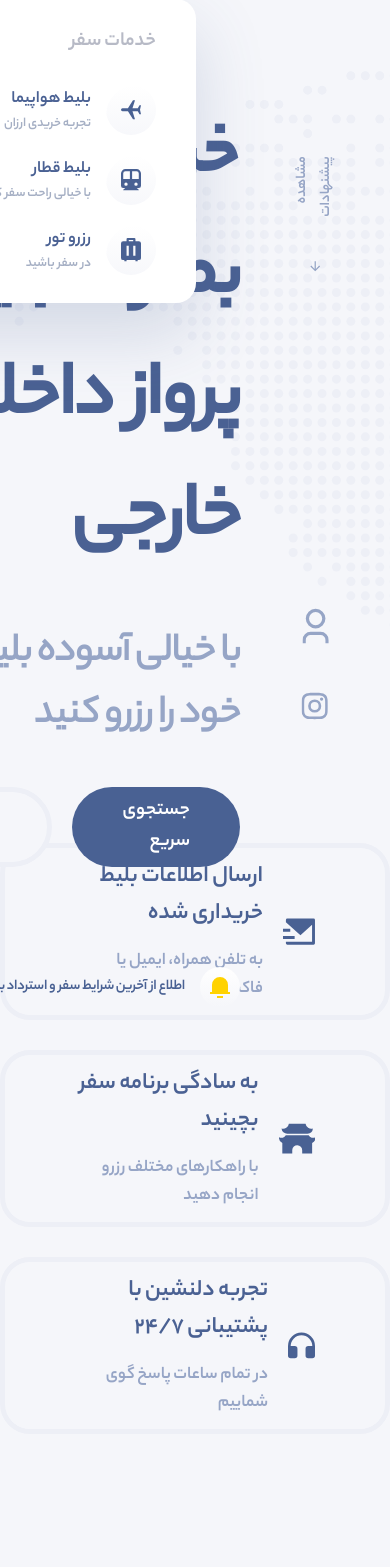
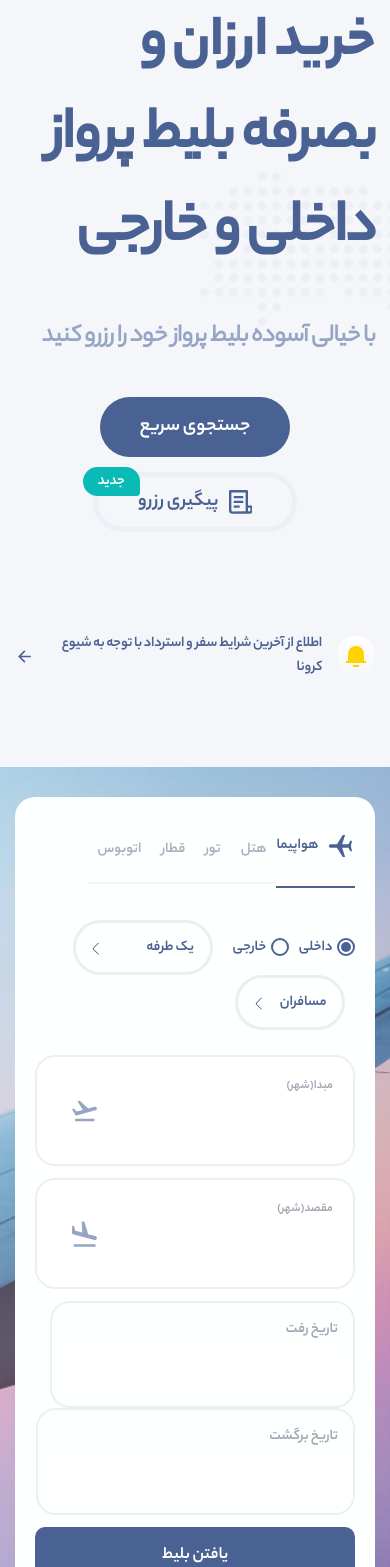
Before and after one commit to im-parsa/Papelo-Client, a React (Create React App) app: page / in a window 390 px wide. Shown: the part 101-1668 px from the top of the page. Built offline with nearby package versions, Linux system fonts and the light colour scheme.

Commit message:
feat(routes/home): Responsive, Header

```diff
--- a/src/routes/home/home.component.tsx
+++ b/src/routes/home/home.component.tsx
@@ -27,6 +27,11 @@ import { ReactComponent as Box2 } from '../../assets/icons/box-2.svg';
 import { ReactComponent as Box3 } from '../../assets/icons/box-3.svg';
 import Texture from '../../assets/images/texture.svg';
 import Image3 from '../../assets/images/image-3.svg';
+import Header1 from '../../assets/images/header-1.svg';
+import Header2 from '../../assets/images/header-2.svg';
+import Header3 from '../../assets/images/header-3.svg';
+import Header4 from '../../assets/images/header-4.svg';
+import Header5 from '../../assets/images/header-5.svg';
 
 import styles from './home.module.scss';
 
@@ -330,7 +335,7 @@ const Home = () =>
                     </div>
                 </div>
                 <div className={styles.homeHeaderImage}>
-                    <div className={styles.homeHeaderImageBackground} data-page={page}/>
+                    <div className={styles.homeHeaderImageBackground} style={{ backgroundImage: `url(${page === 'plane' ? Header1 : page === 'hotel' ? Header2 : page === 'tour' ? Header3 : page === 'train' ? Header4 : page === 'bus' ? Header5 : 0})` }}/>
                     <div className={styles.homeHeaderImageContentParent}>
                         <div className={styles.homeHeaderImageContentBox}>
                             <nav className={styles.homeHeaderImageContentBoxNav}>
--- a/src/routes/home/home.module.scss
+++ b/src/routes/home/home.module.scss
@@ -2,13 +2,18 @@
 {
     &FastSearch
     {
-        padding: 10rem 0;
+        padding: 10rem 1.5rem;
         background: #F5F6FA;
 
         &TopBar
         {
             display: flex;
             justify-content: space-between;
+
+            @media only screen and (max-width: 1110px)
+            {
+                flex-direction: column;
+            }
         }
 
         &RightHeading
@@ -34,6 +39,13 @@
 
                 display: flex;
                 align-items: center;
+
+                @media only screen and (max-width: 1110px)
+                {
+                    width: 100%;
+                    overflow: scroll;
+                    padding: 1rem 0;
+                }
 
                 li
                 {
@@ -239,12 +251,18 @@
         background-position-x: -40rem;
         background-position-y: 10rem;
         background-repeat: no-repeat;
-        padding: 10rem 0;
+        padding: 10rem 1.5rem;
 
         &Items
         {
             display: flex;
             align-items: center;
+
+            @media only screen and (max-width: 1100px)
+            {
+                align-items: flex-start;
+                flex-direction: column;
+            }
 
             button
             {
@@ -437,7 +455,7 @@
 
     &Magazine
     {
-        padding: 10rem 0;
+        padding: 10rem 1.5rem;
 
         &Top
         {
@@ -470,6 +488,7 @@
             grid-template-rows: repeat(2, 20rem);
             gap: 1.6rem;
 
+            height: auto;
             margin-top: 2rem;
 
             svg
@@ -588,6 +607,43 @@
                 grid-column: 3 / 4;
                 grid-row: 1 / 3;
             }
+
+            @media only screen and (max-width: 1000px)
+            {
+                grid-template-columns: repeat(1, 1fr);
+                grid-template-rows: repeat(auto-fit, 20rem);
+                gap: 1rem;
+
+                height: 90rem;
+
+                & > a:nth-child(1),
+                & > a:nth-child(2),
+                & > a:nth-child(3),
+                & > a:nth-child(4)
+                {
+                    grid-column: 1 / 2;
+                }
+
+                & > a:nth-child(1)
+                {
+                    grid-row: 1 / 2;
+                }
+
+                & > a:nth-child(2)
+                {
+                    grid-row: 2 / 3;
+                }
+
+                & > a:nth-child(3)
+                {
+                    grid-row: 3 / 4;
+                }
+
+                & > a:nth-child(4)
+                {
+                    grid-row: 4 / 5;
+                }
+            }
         }
     }
 }
@@ -600,6 +656,13 @@
     height: 100vh;
     margin-bottom: 3rem;
     background: #f5f6fa;
+
+    @media only screen and (max-width: 1110px)
+    {
+        height: auto;
+        grid-template-columns: 1fr;
+        grid-template-rows: 1fr 1fr;
+    }
 }
 
 .homeHeaderImage
@@ -608,6 +671,11 @@
     position: relative;
 
     height: 100vh;
+
+    @media only screen and (max-width: 1110px)
+    {
+        height: auto;
+    }
 }
 
 .homeHeaderImageContentParent
@@ -622,7 +690,26 @@
     width: 50rem;
     height: 68rem;
 
-    &::before    {
+    @media only screen and (max-width: 1500px)
+    {
+        margin: 8rem auto auto;
+    }
+
+    @media only screen and (max-width: 1250px)
+    {
+        transform: scale(.8);
+    }
+
+    @media only screen and (max-width: 1110px)
+    {
+        margin: 3rem 1.5rem;
+        width: 100%;
+        height: auto;
+        transform: scale(1);
+    }
+
+    &::before
+    {
         display: block;
         content: 'shadow';
         position: absolute;
@@ -649,6 +736,12 @@
     padding: 3.5rem;
 
     background: #FEFFFF;
+
+    @media only screen and (max-width: 1110px)
+    {
+        border-radius: 2rem;
+        padding: 2rem;
+    }
 }
 
 .homeHeaderImageContentList
@@ -730,7 +823,8 @@
         }
     }
 
-    & span    {
+    & span
+    {
         position: absolute;
         z-index: 99;
         bottom: 42%;
@@ -827,6 +921,12 @@
     {
         flex-direction: column;
     }
+
+
+    @media only screen and (max-width: 1110px)
+    {
+        flex-wrap: wrap;
+    }
 }
 
 .homeHeaderImageContentItemInput
@@ -1049,26 +1149,17 @@
     height: 92.25%;
     width: 100%;
 
-    &[data-page='plane']
-    {
-        background: url('../../assets/images/header-1.svg');
-    }
-
-    &[data-page='hotel']
-    {
-        background: url('../../assets/images/header-2.svg');
-    }
-
-    &[data-page='tour']    {
-        background: url('../../assets/images/header-3.svg');
-    }
-
-    &[data-page='train']    {
-        background: url('../../assets/images/header-4.svg');
-    }
-
-    &[data-page='bus']    {
-        background: url('../../assets/images/header-5.svg');
+    @media only screen and (max-width: 1200px)
+    {
+        height: 85%;
+    }
+
+    @media only screen and (max-width: 1110px)
+    {
+        border-radius: 0;
+        height: 100%;
+        padding: 2rem 0;
+        background-repeat: no-repeat;
     }
 }
 
@@ -1081,10 +1172,30 @@
 
     height: 100vh;
 
+    @media only screen and (max-width: 1110px)
+    {
+        grid-template-rows: 0 1fr;
+    }
+
     & > div
     {
         display: grid;
         grid-template-columns: 15rem 1fr;
+
+        @media only screen and (max-width: 1500px)
+        {
+            grid-template-columns: 12rem 1fr;
+        }
+
+        @media only screen and (max-width: 1200px)
+        {
+            grid-template-columns: 10rem 1fr;
+        }
+
+        @media only screen and (max-width: 1110px)
+        {
+            grid-template-columns: 0 1fr;
+        }
     }
 }
 
@@ -1096,6 +1207,11 @@
     margin: 0 auto auto;
     width: 100%;
     height: 10rem;
+
+    @media only screen and (max-width: 1110px)
+    {
+        flex-wrap: wrap;
+    }
 }
 
 .homeHeaderImageContentBoxNavItem
@@ -1111,6 +1227,13 @@
     font-size: 2rem;
     transition: all .3s;
 
+    @media only screen and (max-width: 1110px)
+    {
+        padding: 0 1rem 2rem 1rem;
+        font-size: 1.5rem;
+        width: auto;
+    }
+
     & svg
     {
         margin-left: .75rem;
@@ -1143,7 +1266,6 @@
     top: 0;
 
     background: #f5f6fa;
-    height: 10rem;
     width: 100%;
     padding: 0 12rem 0 5rem;
 
@@ -1151,6 +1273,21 @@
     {
         margin-top: 2rem;
     }
+
+    @media only screen and (max-width: 1400px)
+    {
+        padding: 0 8rem 0 3rem;
+    }
+
+    @media only screen and (max-width: 1200px)
+    {
+        padding: 0 6.5rem 0 2rem;
+    }
+
+    @media only screen and (max-width: 1110px)
+    {
+        overflow: hidden;
+    }
 }
 
 .homeHeaderMainAside
@@ -1158,7 +1295,6 @@
     display: flex;
     flex-direction: column;
 
-    width: 15rem;
     height: 100vh;
     padding: 20rem 0 10rem 0;
 
@@ -1214,6 +1350,11 @@
         {
             transform: rotate(90deg) scale(1.75);
         }
+    }
+
+    @media only screen and (max-width: 1110px)
+    {
+        overflow: hidden;
     }
 }
 
@@ -1238,6 +1379,11 @@
 
     width: 100%;
     height: 100%;
+
+    @media only screen and (max-width: 1200px)
+    {
+        gap: 2.5rem;
+    }
 }
 
 .homeHeaderMainNavItem
@@ -1446,10 +1592,19 @@
     {
         display: flex;
         align-items: center;
-
         gap: 2rem;
 
         margin-top: 4rem;
+
+        @media only screen and (max-width: 1200px)
+        {
+            gap: 1.5rem;
+        }
+
+        @media only screen and (max-width: 1110px)
+        {
+            flex-direction: column;
+        }
 
         & a
         {
@@ -1463,11 +1618,23 @@
             padding: 0 5rem;
             font-size: 2rem;
             border-radius: 10rem;
+            transition: all .2s;
+
+            @media only screen and (max-width: 1200px)
+            {
+                padding: 0 4rem;
+                height: 6rem;
+            }
 
             &:first-child
             {
                 color: #ffffff;
                 background: #496193;
+
+                &:hover
+                {
+                    background: #394f80;
+                }
             }
 
             &:last-child
@@ -1476,6 +1643,11 @@
                 background: #f5f6fa;
                 border: 5px solid #EDEFF6;
                 position: relative;
+
+                &:hover
+                {
+                    background: #EDEFF6;
+                }
 
                 &:before
                 {
@@ -1489,6 +1661,14 @@
                     color: #ffffff;
                     background: #09BAB5;
                     border-radius: 21px 21px 5px 21px;
+
+                    @media only screen and (max-width: 1200px)
+                    {
+                        top: -1rem;
+                        left: -1.5rem;
+                        font-size: 1.5rem;
+                        border-radius: 17px 17px 4px 17px;
+                    }
                 }
             }
         }
@@ -1515,6 +1695,44 @@
             font-family: 'YekanBakhHeavy', sans-serif;
         }
     }
+
+    @media only screen and (max-width: 1600px)
+    {
+        padding-left: 8rem;
+        padding-top: 8rem;
+
+        & h1
+        {
+            font-size: 6.5rem;
+        }
+
+        & p
+        {
+            font-size: 3.5rem;
+        }
+    }
+
+    @media only screen and (max-width: 1200px)
+    {
+        padding-left: 3rem;
+        padding-top: 6rem;
+
+        & h1
+        {
+            font-size: 6rem;
+        }
+
+        & p
+        {
+            font-size: 2.5rem;
+        }
+    }
+
+    @media only screen and (max-width: 1110px)
+    {
+        height: auto;
+        padding: 10rem 1.5rem 1.5rem;
+    }
 }
 
 .homeHeaderBoxList
@@ -1525,6 +1743,7 @@
     justify-content: center;
     gap: 3rem;
 
+    padding: 0 1.5rem;
     margin-top: 10rem;
     margin-bottom: 10rem;
 }
@@ -1533,7 +1752,6 @@
 {
     display: flex;
     align-items: center;
-    justify-content: space-between;
     gap: 2rem;
 
     padding: 1rem 7rem;
@@ -1562,6 +1780,28 @@
         }
     }
 
+    @media only screen and (max-width: 900px)
+    {
+        width: 100%;
+        height: auto;
+        padding: 1rem 1.5rem;
+        border-radius: 20px;
+
+        & > div
+        {
+            & h4
+            {
+                font-size: 1.75rem;
+                margin-bottom: 1rem;
+            }
+
+            & p
+            {
+                font-size: 1.25rem;
+            }
+        }
+    }
+
     &:hover
     {
         cursor: pointer;
```
